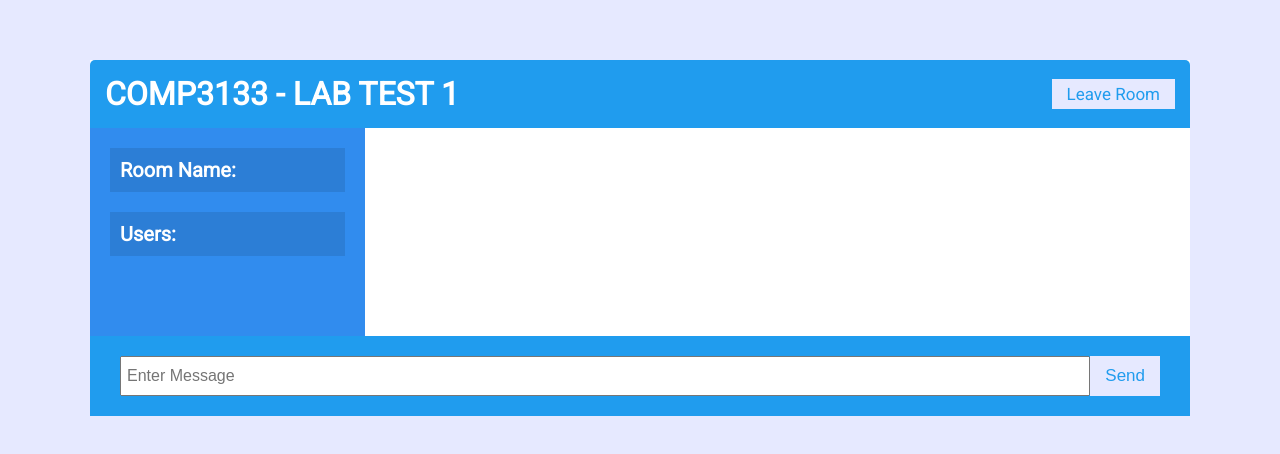
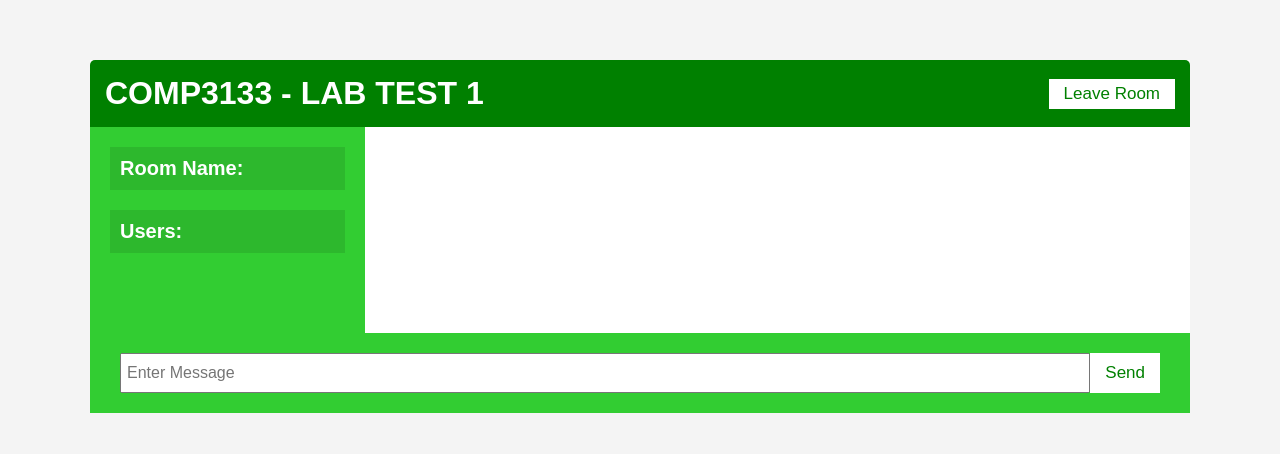
Before and after one commit to DerpyTheSpy/101003196_lab_test1_chat_app, a website: page public/chatRoom.html in a window 1280 px wide. Shown: the part 190-644 px from the top of the page. Drawn offline with nearby package versions, Linux system fonts and the light colour scheme; no server answers.

Commit message:
afdsgdhfjgkhlkgjfhdtsrdfghvmbghf

```diff
--- a/public/css/style.css
+++ b/public/css/style.css
@@ -16,16 +16,16 @@
 
 body {
 	font-size: 16px;
-	background: var(--light-color);
+	background: #f4f4f4;
 	margin: 20px;
-	font-family: 'Roboto', sans-serif;
+	font-family: sans-serif;
 }
 
 .btn {
 	cursor: pointer;
 	padding: 5px 15px;
-	background: var(--light-color);
-	color: var(--dark-color-a);
+	background: white;
+	color: green;
 	border: 0;
 	font-size: 17px;
 }
@@ -57,7 +57,7 @@ ul {
 	padding: 15px;
 	align-items: center;
 	justify-content: space-between;
-	background: var(--dark-color-a);
+	background: green;
 }
 
 
@@ -70,7 +70,7 @@ ul {
 
 .chat-side {
 	padding: 20px 20px 60px;
-	background: var(--dark-color-b);
+	background: limegreen;
 	overflow-y: scroll;
 	color: #fff;
 }
@@ -101,7 +101,7 @@ ul {
 .chat-msgs .message .msgInfo {
 	font-size: 15px;
 	font-weight: bold;
-	color: var(--dark-color-b);
+	color: green;
 	margin-bottom: 7px;
 	opacity: 0.7;
 }
@@ -112,14 +112,14 @@ ul {
 	overflow-wrap: break-word;
 	padding: 10px;
 	border-radius: 5px;
-	background-color: var(--light-color);
+	background-color: greenyellow;
 }
 
 
 
 .chat-form-cont {
 	padding: 20px 30px;
-	background-color: var(--dark-color-a);
+	background-color: limegreen;
 }
 
 .chat-form-cont input[type='text'] {
@@ -138,7 +138,7 @@ ul {
 /* Join Page */
 
 .join-main {
-	background: var(--dark-color-b);
+	background: #5cb85c;
 	padding: 30px 40px;
 }
 
@@ -155,7 +155,7 @@ ul {
 }
 
 .join-header {
-	background: var(--dark-color-a);
+	background: green;
 	padding: 20px;
 	border-top-left-radius: 5px;
 	text-align: center;
```
